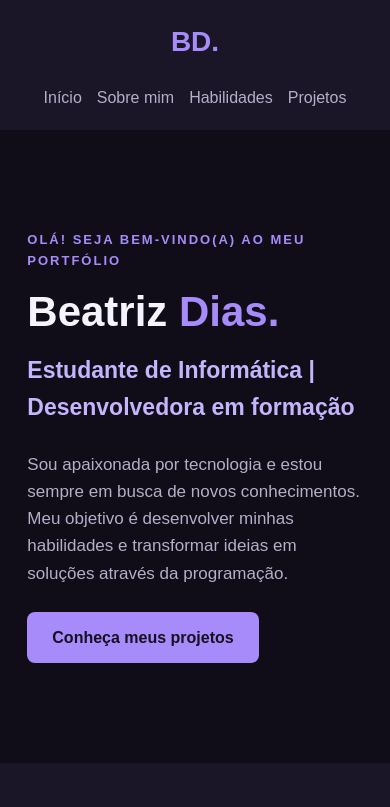
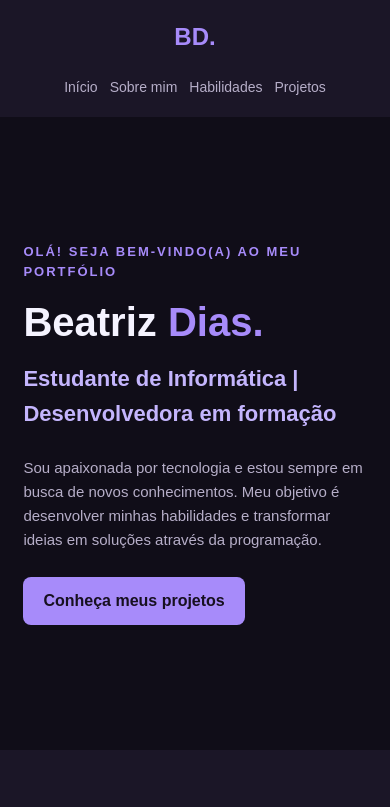
Before and after one commit to beatriz-diazs/projeto-integrador-git, a plain HTML site: page index.html in a window 390 px wide. Shown: the top 807 px of the page. Drawn offline with Linux system fonts and the light colour scheme.

Commit message:
style: aprimorar responsividade do portfólio

```diff
--- a/style.css
+++ b/style.css
@@ -334,3 +334,87 @@ main section.visivel {
         transform: none;
     }
 }
+
+/* RESPONSIVIDADE APRIMORADA */
+
+/* Tablets */
+@media (max-width: 900px) {
+    section {
+        padding: 80px 8%;
+    }
+
+    header {
+        padding: 20px 6%;
+    }
+
+    nav ul {
+        gap: 18px;
+    }
+}
+
+/* Celulares */
+@media (max-width: 480px) {
+    header {
+        padding: 18px 5%;
+    }
+
+    .logo {
+        font-size: 24px;
+    }
+
+    nav ul {
+        gap: 12px;
+        font-size: 14px;
+    }
+
+    section {
+        padding: 60px 6%;
+    }
+
+    h1 {
+        font-size: 40px;
+    }
+
+    h2 {
+        font-size: 22px;
+    }
+
+    .descricao {
+        font-size: 15px;
+    }
+
+    .botao {
+        padding: 11px 20px;
+    }
+
+    .grade-habilidades {
+        grid-template-columns: 1fr 1fr;
+        gap: 12px;
+    }
+
+    .habilidade {
+        padding: 18px;
+    }
+
+    .grade-projetos {
+        grid-template-columns: 1fr;
+    }
+
+    .projeto {
+        padding: 20px;
+    }
+
+    footer {
+        padding: 25px 6%;
+    }
+}
+
+/* Evita que elementos ultrapassem a largura da tela */
+img {
+    max-width: 100%;
+    height: auto;
+}
+
+body {
+    overflow-x: hidden;
+}
```
